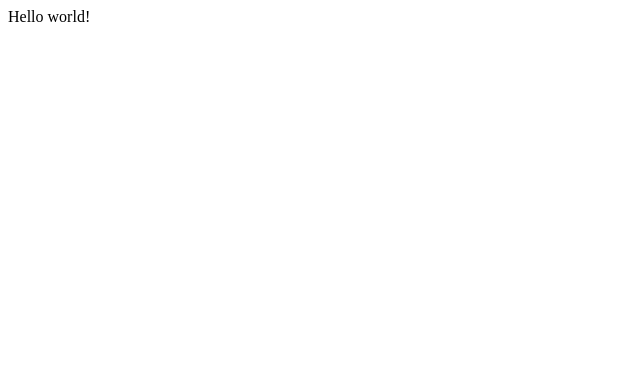
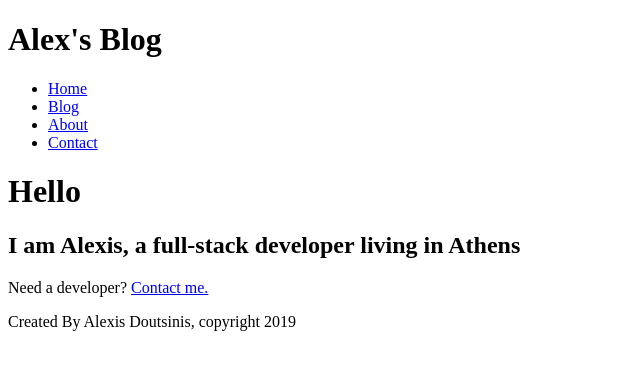
Before and after one commit to AlexDoutsinis/gatsby-blog, a Gatsby site: page / in a window 1280 px wide. Shown: the whole page, without its empty margins (0-640 px from the left). Built offline with nearby package versions, Linux system fonts and the light colour scheme; Gatsby itself is replaced by a stand-in of ours.

Commit message:
create pages and a shared layout component

```diff
--- a/package.json
+++ b/package.json
@@ -1,7 +1,7 @@
 {
-  "name": "gatsby-starter-hello-world",
+  "name": "gatsby-blog",
   "private": true,
-  "description": "A simplified bare-bones starter for Gatsby",
+  "description": "",
   "version": "0.1.0",
   "license": "MIT",
   "scripts": {
--- /dev/null
+++ b/src/components/footer.js
@@ -0,0 +1,11 @@
+import React from "react"
+
+const Footer = () => {
+  return (
+    <footer>
+      <p>Created By Alexis Doutsinis, copyright 2019</p>
+    </footer>
+  )
+}
+
+export default Footer
--- /dev/null
+++ b/src/components/header.js
@@ -0,0 +1,26 @@
+import React from "react"
+import { Link } from "gatsby"
+
+const Header = () => {
+  return (
+    <header>
+      <h1>Alex's Blog</h1>
+      <ul>
+        <li>
+          <Link to="/">Home</Link>
+        </li>
+        <li>
+          <Link to="/blog">Blog</Link>
+        </li>
+        <li>
+          <Link to="/about">About</Link>
+        </li>
+        <li>
+          <Link to="/contact">Contact</Link>
+        </li>
+      </ul>
+    </header>
+  )
+}
+
+export default Header
--- /dev/null
+++ b/src/components/layout.js
@@ -0,0 +1,16 @@
+import React from "react"
+
+import Header from "../components/header"
+import Footer from "../components/footer"
+
+const Layout = props => {
+  return (
+    <div>
+      <Header />
+      {props.children}
+      <Footer />
+    </div>
+  )
+}
+
+export default Layout
--- /dev/null
+++ b/src/pages/about.js
@@ -0,0 +1,18 @@
+import React from "react"
+import { Link } from "gatsby"
+
+import Layout from "../components/layout"
+
+const AboutPage = () => {
+  return (
+    <Layout>
+      <h1>About Us</h1>
+      <p>Upload your stories</p>
+      <p>
+        <Link>Contact Us</Link>
+      </p>
+    </Layout>
+  )
+}
+
+export default AboutPage
--- a/src/pages/index.js
+++ b/src/pages/index.js
@@ -1,3 +1,18 @@
 import React from "react"
+import { Link } from "gatsby"
 
-export default () => <div>Hello world!</div>
+import Layout from "../components/layout"
+
+const IndexPage = () => {
+  return (
+    <Layout>
+      <h1>Hello</h1>
+      <h2>I am Alexis, a full-stack developer living in Athens</h2>
+      <p>
+        Need a developer? <Link to="/contact">Contact me.</Link>
+      </p>
+    </Layout>
+  )
+}
+
+export default IndexPage
```
Also changed, not shown: src/pages/blog.js (added, +14 -0 lines), src/pages/contact.js (added, +18 -0 lines).
